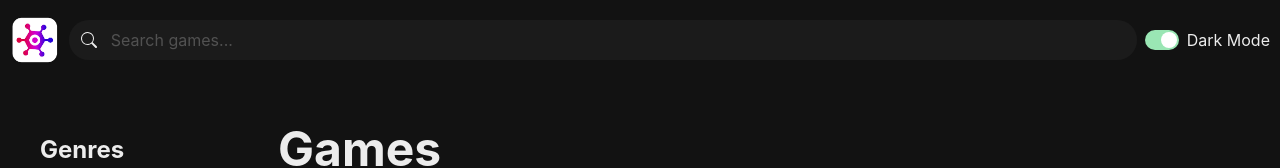
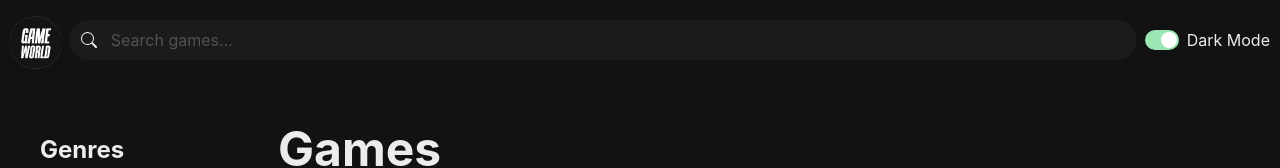
Before and after one commit to YoussefSoliman96/game-world, a React (Vite) app: page / in a window 1280 px wide. Shown: the top 168 px of the page. Built offline with nearby package versions, Linux system fonts and the light colour scheme; no server answers.

Commit message:
Update logo

```diff
--- a/src/components/NavBar.tsx
+++ b/src/components/NavBar.tsx
@@ -1,6 +1,7 @@
 import { HStack, Image } from "@chakra-ui/react";
 import { Link } from "react-router-dom";
 import logo from "../assets/logo.webp";
+import logo2 from "../assets/logo2.png";
 import useGameQueryStore from "../store";
 import ColorModeSwitch from "./ColorModeSwitch";
 import SearchInput from "./SearchInput";
@@ -10,7 +11,7 @@ const NavBar = () => {
   return (
     <HStack padding="10px">
       <Link to={"/"} onClick={() => setSearchText("")}>
-        <Image src={logo} boxSize="60px" objectFit={"cover"} />
+        <Image src={logo2} boxSize="60px" objectFit={"cover"} />
       </Link>
       <SearchInput />
       <ColorModeSwitch />
--- a/src/pages/HomePage.tsx
+++ b/src/pages/HomePage.tsx
@@ -27,11 +27,11 @@ const HomePage = () => {
         <Box paddingLeft={2}>
           <GameHeading />
           <Flex marginBottom={5}>
-            <Box marginRight={5}>
-              <Show below="lg">
+            <Show below="lg">
+              <Box marginRight={3}>
                 <GenreMenu />
-              </Show>
-            </Box>
+              </Box>
+            </Show>
             <Box marginRight={5}>
               <PlatformSelector />
             </Box>
```
Also changed, not shown: src/assets/logo2.png (added).
